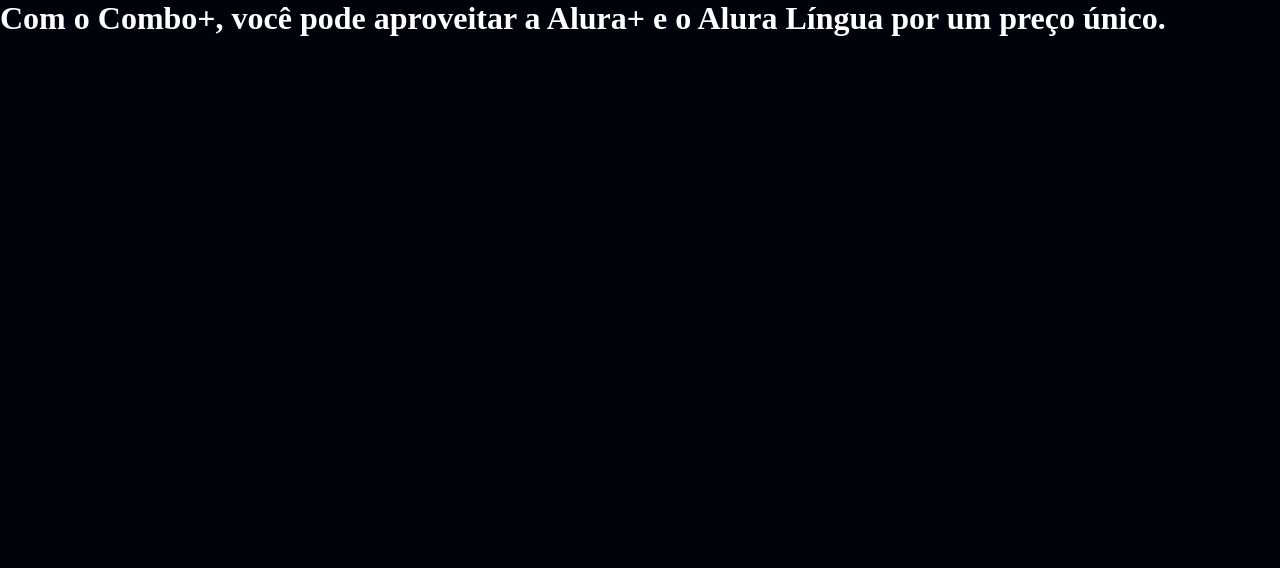
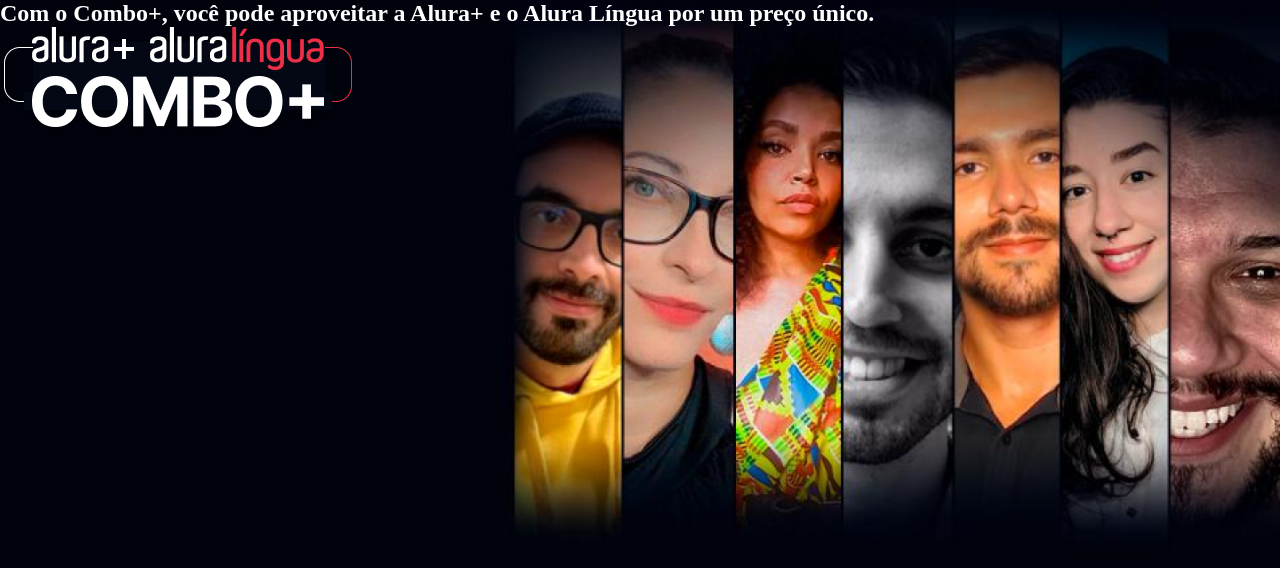
Before and after one commit to Victody/AluraPlus, a plain HTML site: page index.html in a window 1280 px wide. Drawn offline with Linux system fonts and the light colour scheme.

Commit message:
Insercao de imagens e primeiras configs de classe

```diff
--- a/index.html
+++ b/index.html
@@ -11,8 +11,10 @@
 
     </header>
     <Main>
-        <h1>Com o Combo+, você pode aproveitar a Alura+ e o Alura Língua por um preço único.</h1>
-
+        <section class="container principal">
+            <h1>Com o Combo+, você pode aproveitar a Alura+ e o Alura Língua por um preço único.</h1>
+            <img src="images/Combo.png" alt="O combo+ é a junção do Alura+ e o alura linguas">
+        </section>
     </Main>
     <footer>
 
--- a/styles.css
+++ b/styles.css
@@ -14,6 +14,13 @@
     background-color: var(--cor-de-fundo);
 }
 
-h1 {
+.principal {
     color: var(--branco-principal);
+    background-image: url("images/Background.png");
+    background-repeat: no-repeat;
+    background-size: contain;
 }
+
+.container {
+    height: 100vh;
+}
```
Also changed, not shown: images/Background.png (added), images/Combo.png (added).
